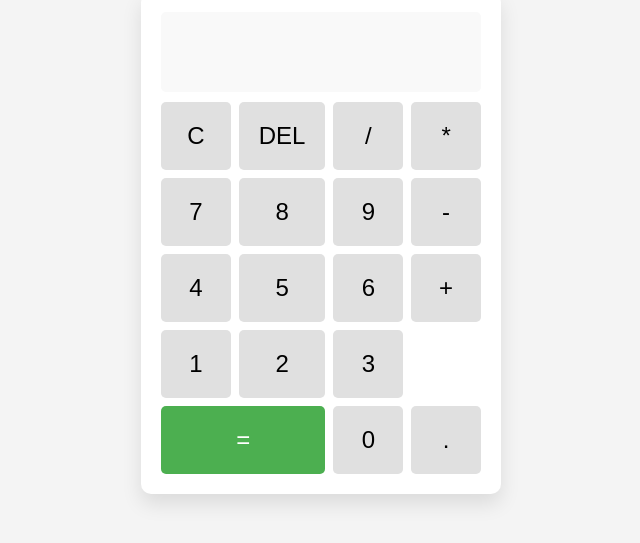
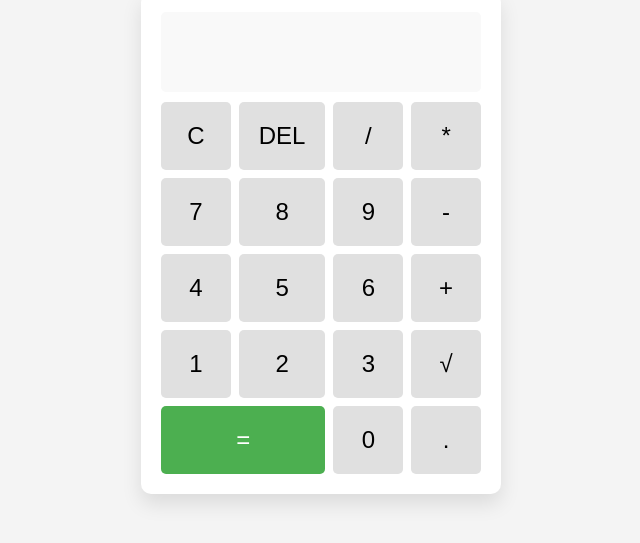
Before and after one commit to Jeremitc/Proyecto-1, a plain HTML site: page index.html in a window 1280 px wide. Shown: the part 157-700 px from the top of the page, without its empty margins (319-959 px from the left). Drawn offline with Linux system fonts and the light colour scheme.

Commit message:
Square root logic added.

```diff
--- a/index.html
+++ b/index.html
@@ -25,6 +25,7 @@
           <button onclick="addToInput('1')">1</button>
           <button onclick="addToInput('2')">2</button>
           <button onclick="addToInput('3')">3</button>
+          <button onclick="raizCuadrada()">√</button>
           <button onclick="calculateResult()" class="igual">=</button>
           <button onclick="addToInput('0')">0</button>
           <button onclick="addToInput('.')">.</button>
--- a/script.js
+++ b/script.js
@@ -17,3 +17,18 @@ function calculateResult() {
         entrada.value = 'Error';
     }
 }
+
+function raizCuadrada() {
+    try {
+        let valor = parseFloat(entrada.value);
+        if (valor < 0) {
+            entrada.value = 'Error';
+        } else if (String(valor) === "NaN") {
+            entrada.value = 'Error';
+        } else {
+            entrada.value = Math.sqrt(valor);
+        }
+    } catch {
+        entrada.value = 'Error';
+    }
+}
```
